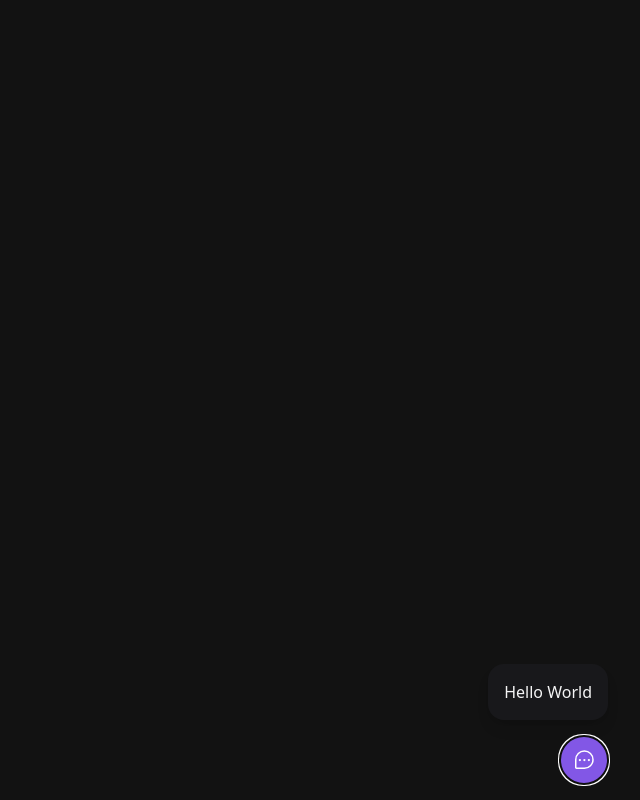
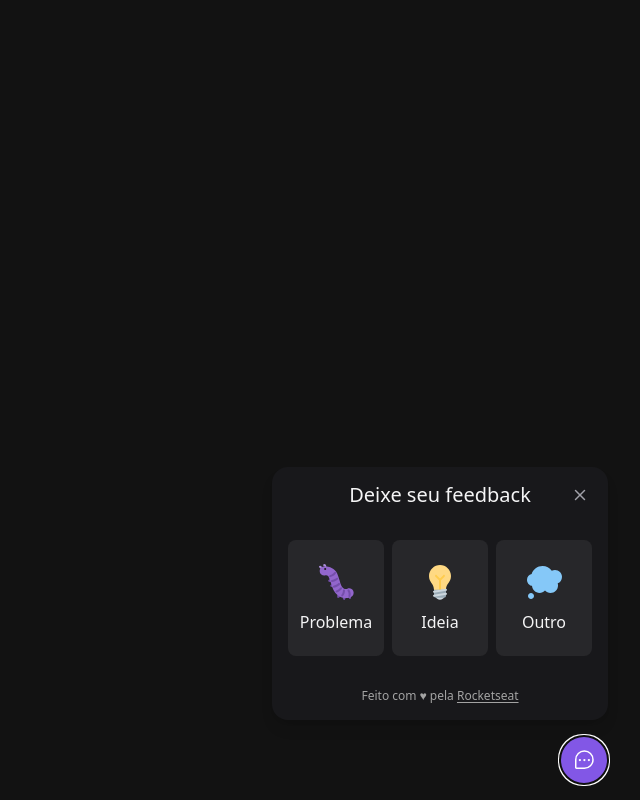
Before and after one commit to RenanTRS/nlw-return, a React (Vite) app: page / in a window 1280 px wide. Both pictures are taken after a click on the button "Feedback". Shown: the whole page, without its empty margins (640-1280 px from the left). Built offline with nearby package versions, Linux system fonts and the light colour scheme.

Commit message:
Render buttons

```diff
--- a/src/components/WidgetForm.tsx
+++ b/src/components/WidgetForm.tsx
@@ -34,7 +34,36 @@ export function WidgetForm() {
     const [feedbackType, setFeedbackType] = useState<FeedbackType | null>(null)
     return (
         <div className="bg-zinc-900 p-4 relative rounded-2xl mb-4 flex flex-col items-center shadow-lg w-[calc(100vw-2rem)] md:w-auto">
-            Hello World
+            <header>
+                <span className="text-xl leading-6">Deixe seu feedback</span>
+
+                <CloseButton />
+            </header>
+
+            {!feedbackType ? (
+                <div className="flex py-8 gap-2 w-full">
+                    { Object.entries(feedBackTypes).map(([index, value])=>{
+                        return (
+                            <button
+                                key={index}
+                                className="bg-zinc-800 rounded-lg py-5 w-24 flex-1 flex flex-col items-center gap-2 border-2 border-transparent hover:border-brand-500 focus:border-brand-500 focus:outline-none"
+                                onClick={() => setFeedbackType(index as FeedbackType)} //Err Argument of type string is not assignable to parameter of type
+                                type="button"
+                            >
+                                <img src={value.image.source} alt={value.image.alt} />
+
+                                <span>{value.title}</span>
+                            </button>
+                        )
+                    }) }
+                </div>
+            ):(
+                <p>Hello World</p>
+            ) }
+
+            <footer className="text-xs text-neutral-400">
+                Feito com ♥ pela <a className="underline underline-offset-2" href="https://rocketseat.com.br" target="_blank">Rocketseat</a>
+            </footer>
         </div>
     )
 }
```
